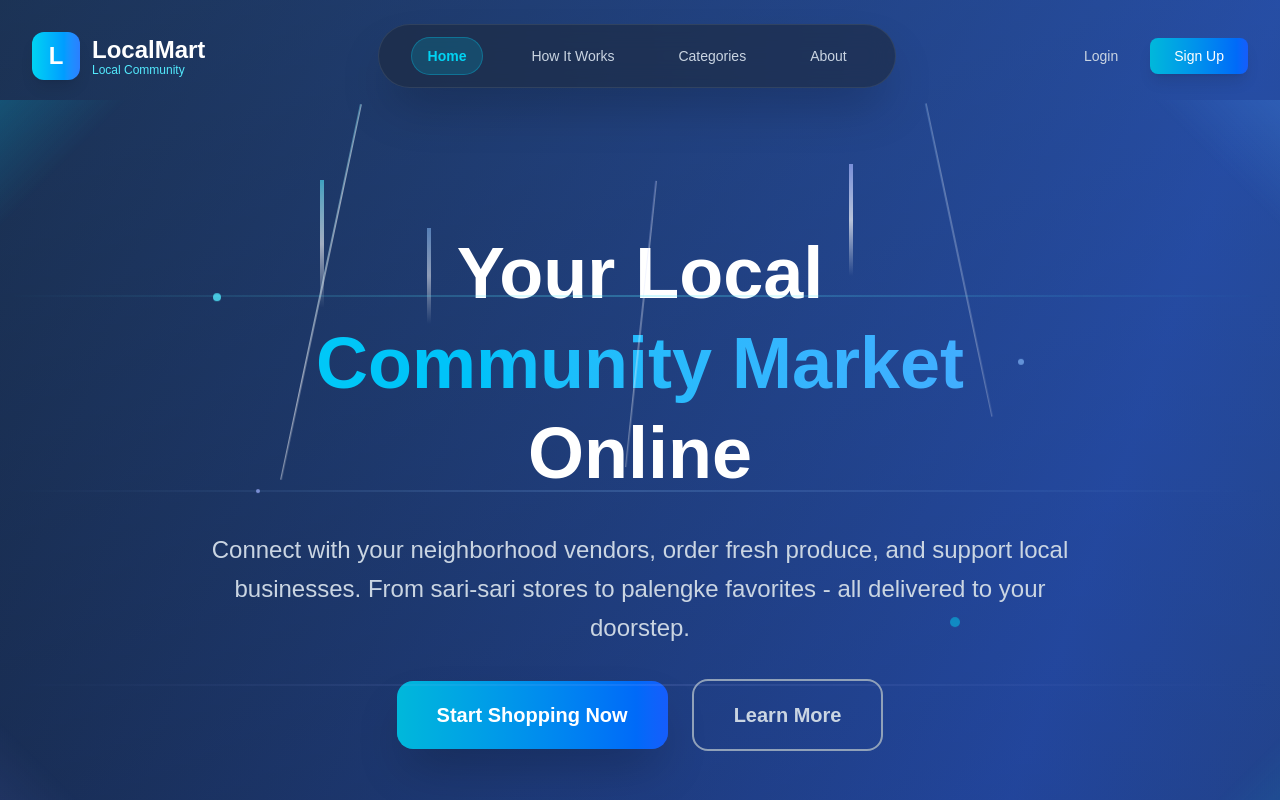
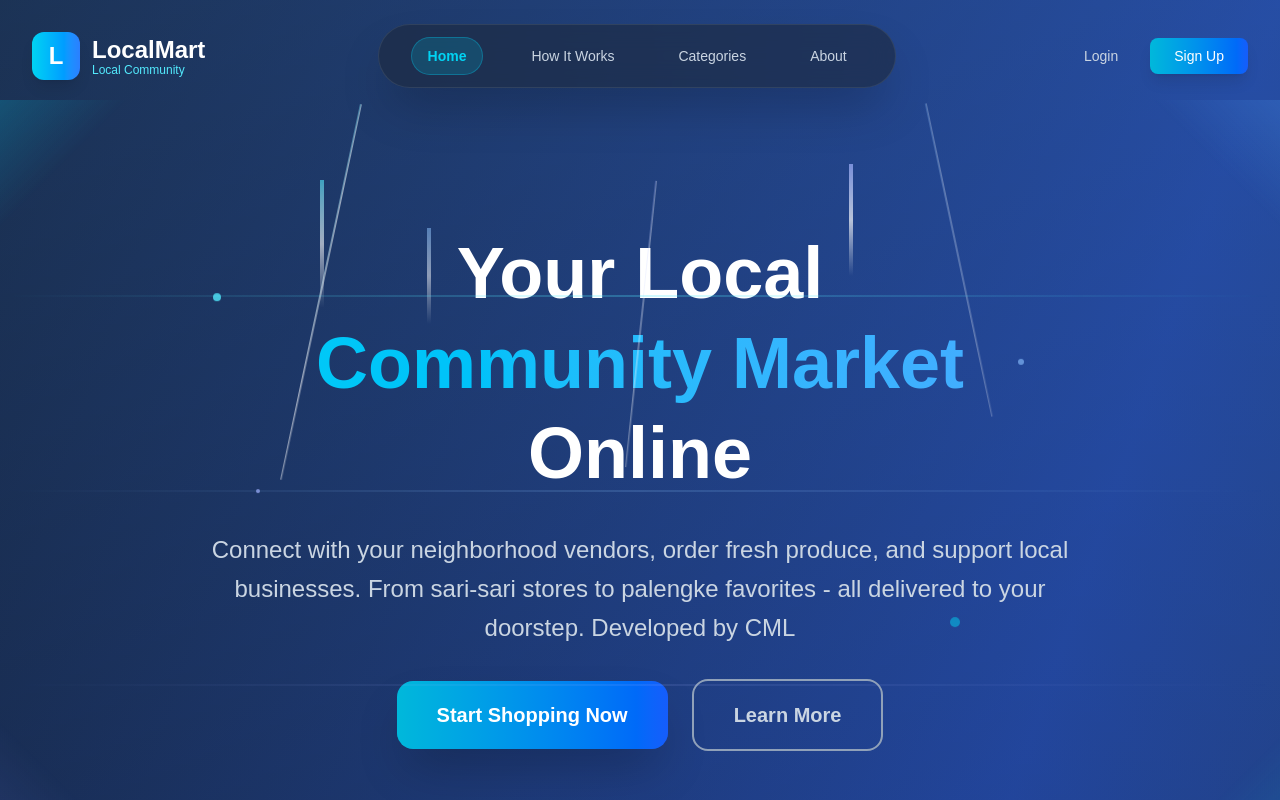
Before and after one commit to Crescian/local-ecommerce, a Next.js app: page / in a window 1280 px wide. Shown: the top 800 px of the page. Built offline with nearby package versions, Linux system fonts and the light colour scheme.

Commit message:
Added products fixed the npm run build

```diff
--- a/src/app/page.tsx
+++ b/src/app/page.tsx
@@ -200,7 +200,7 @@ export default function Home() {
             </h1>
             <p className="text-2xl text-slate-300 leading-relaxed max-w-4xl mx-auto">
               Connect with your neighborhood vendors, order fresh produce, and support local businesses.
-              From sari-sari stores to palengke favorites - all delivered to your doorstep.
+              From sari-sari stores to palengke favorites - all delivered to your doorstep. Developed by CML
             </p>
             <div className="flex flex-col sm:flex-row gap-6 justify-center items-center">
               <Link
```
